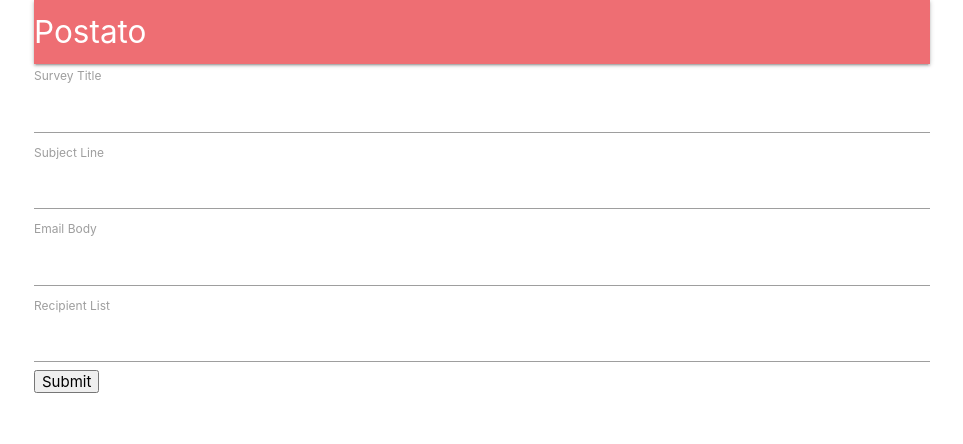
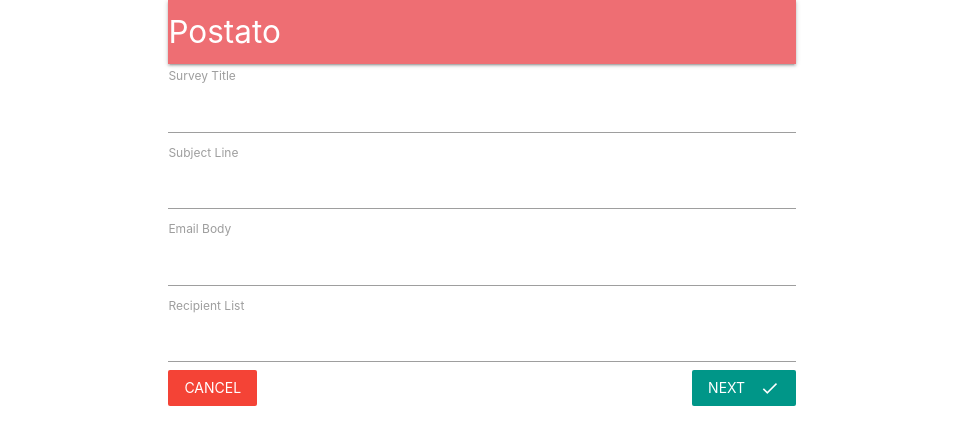
Before and after one commit to Carlado/Postato, a React (Create React App) app in the folder client/: page /surveys/new in a window 1280 px wide. Shown: the top 444 px of the page, without its empty margins (158-1121 px from the left). Built offline with nearby package versions, Linux system fonts and the light colour scheme; no server answers.

Commit message:
Base for validation

```diff
--- a/client/src/components/App.js
+++ b/client/src/components/App.js
@@ -16,7 +16,7 @@
 		return (
 			<div className="container">
 				<BrowserRouter>
-					<div>
+					<div className="container">
 						<Header />
 						<Route exact path="/" component={Landing} />
 						<Route exact path="/surveys" component={Dashboard} />
--- a/client/src/components/surveys/SurveyField.js
+++ b/client/src/components/surveys/SurveyField.js
@@ -1,10 +1,11 @@
 import React from 'react';
 
-export default ({ input, label }) => {
+export default ({ input, label, meta: { error, touched } }) => {
 	return (
 		<div>
 			<label>{label}</label>
 			<input {...input} />
+			{touched && error}
 		</div>
 	);
 };
--- a/client/src/components/surveys/SurveyForm.js
+++ b/client/src/components/surveys/SurveyForm.js
@@ -1,5 +1,6 @@
 import React, { Component } from 'react';
 import { reduxForm, Field } from 'redux-form';
+import { Link } from 'react-router-dom';
 import SurveyField from './SurveyField';
 
 const FIELDS = [
@@ -24,13 +25,30 @@
 					})}
 				>
 					{this.renderFields()}
-					<button type="submit">Submit</button>
+					<Link to="/surveys" className="btn-flat red white-text">
+						Cancel
+					</Link>
+					<button type="submit" className="teal btn-flat right white-text">
+						Next
+						<i className="material-icons right">done</i>
+					</button>
 				</form>
 			</div>
 		);
 	}
 }
 
+function validate(values) {
+	const errors = {};
+
+	if (!values.title) {
+		errors.title = 'You must provide a title';
+	}
+
+	return errors;
+}
+
 export default reduxForm({
 	form: 'surveyForm',
+	validate,
 })(SurveyForm);
```
